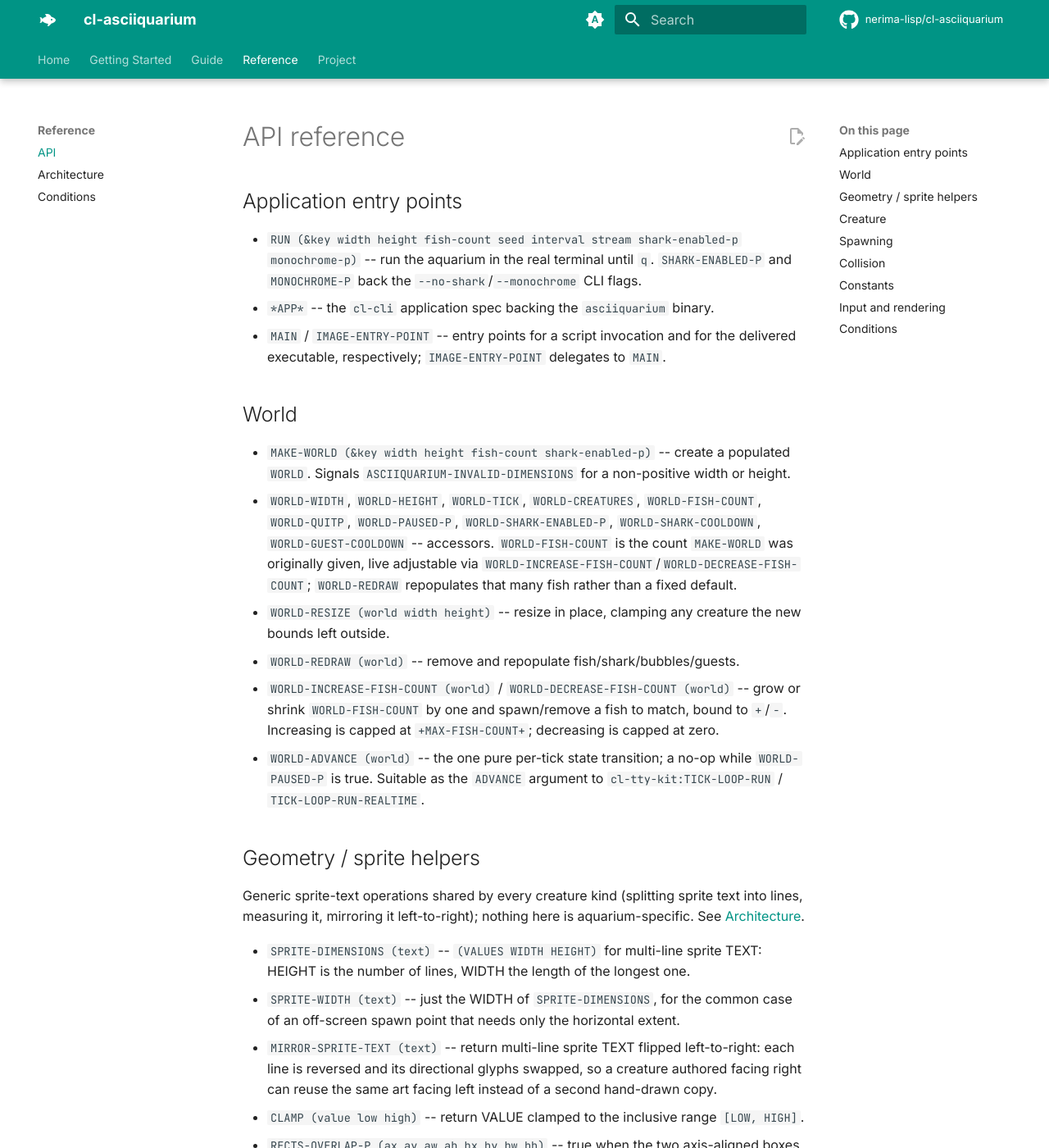
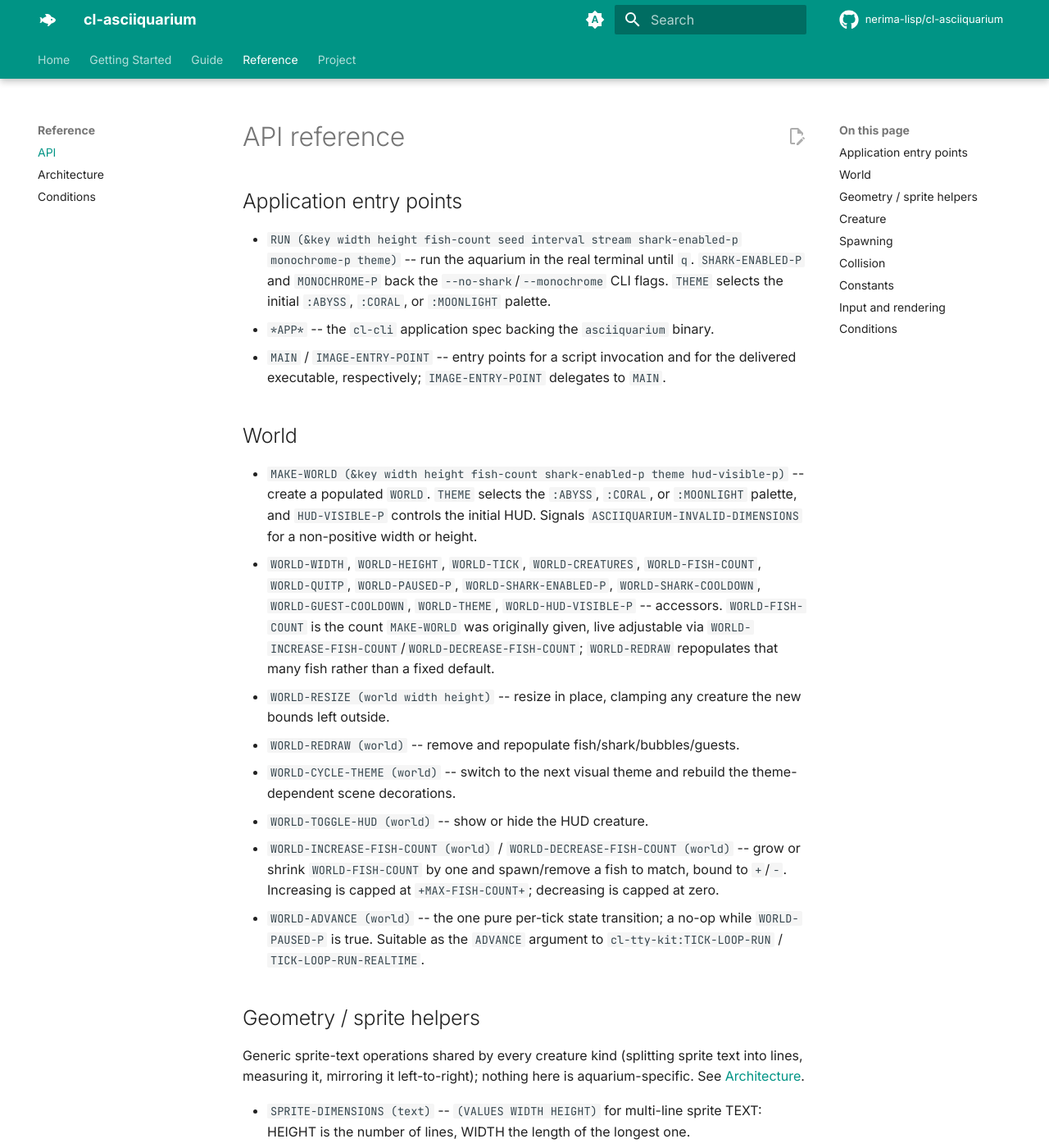
Before and after one commit to nerima-lisp/cl-asciiquarium, an MkDocs documentation site: the page built from docs/src/reference/api.md, in a window 1280 px wide and 1400 px high. Shown: the whole window at 82% size. Built offline with MkDocs 1.6.1 and Material for MkDocs 9.7.7, drawn with Linux system fonts in a browser that asks for light colours; comment, search, counter and statistics services are not loaded; some of the changed text lies outside the part shown.

Commit message:
docs: align public docs with renderer integration

```diff
--- a/docs/src/reference/api.md
+++ b/docs/src/reference/api.md
@@ -3,9 +3,10 @@
 ## Application entry points
 
 - `RUN (&key width height fish-count seed interval stream shark-enabled-p
-  monochrome-p)` -- run the aquarium in the real terminal until `q`.
+  monochrome-p theme)` -- run the aquarium in the real terminal until `q`.
   `SHARK-ENABLED-P` and `MONOCHROME-P` back the `--no-shark`/`--monochrome`
-  CLI flags.
+  CLI flags. `THEME` selects the initial `:ABYSS`, `:CORAL`, or `:MOONLIGHT`
+  palette.
 - `*APP*` -- the `cl-cli` application spec backing the `asciiquarium` binary.
 - `MAIN` / `IMAGE-ENTRY-POINT` -- entry points for a script invocation and for
   the delivered executable, respectively; `IMAGE-ENTRY-POINT` delegates to
@@ -13,18 +14,24 @@
 
 ## World
 
-- `MAKE-WORLD (&key width height fish-count shark-enabled-p)` -- create a
-  populated `WORLD`. Signals `ASCIIQUARIUM-INVALID-DIMENSIONS` for a
-  non-positive width or height.
+- `MAKE-WORLD (&key width height fish-count shark-enabled-p theme
+  hud-visible-p)` -- create a populated `WORLD`. `THEME` selects the
+  `:ABYSS`, `:CORAL`, or `:MOONLIGHT` palette, and `HUD-VISIBLE-P` controls the
+  initial HUD. Signals `ASCIIQUARIUM-INVALID-DIMENSIONS` for a non-positive
+  width or height.
 - `WORLD-WIDTH`, `WORLD-HEIGHT`, `WORLD-TICK`, `WORLD-CREATURES`,
   `WORLD-FISH-COUNT`, `WORLD-QUITP`, `WORLD-PAUSED-P`, `WORLD-SHARK-ENABLED-P`,
-  `WORLD-SHARK-COOLDOWN`, `WORLD-GUEST-COOLDOWN` -- accessors.
+  `WORLD-SHARK-COOLDOWN`, `WORLD-GUEST-COOLDOWN`, `WORLD-THEME`,
+  `WORLD-HUD-VISIBLE-P` -- accessors.
   `WORLD-FISH-COUNT` is the count `MAKE-WORLD` was originally given, live
   adjustable via `WORLD-INCREASE-FISH-COUNT`/`WORLD-DECREASE-FISH-COUNT`;
   `WORLD-REDRAW` repopulates that many fish rather than a fixed default.
 - `WORLD-RESIZE (world width height)` -- resize in place, clamping any
   creature the new bounds left outside.
 - `WORLD-REDRAW (world)` -- remove and repopulate fish/shark/bubbles/guests.
+- `WORLD-CYCLE-THEME (world)` -- switch to the next visual theme and rebuild
+  the theme-dependent scene decorations.
+- `WORLD-TOGGLE-HUD (world)` -- show or hide the HUD creature.
 - `WORLD-INCREASE-FISH-COUNT (world)` / `WORLD-DECREASE-FISH-COUNT (world)` --
   grow or shrink `WORLD-FISH-COUNT` by one and spawn/remove a fish to match,
   bound to `+`/`-`. Increasing is capped at `+MAX-FISH-COUNT+`; decreasing is
@@ -137,13 +144,17 @@ The one shape every sprite type goes through; see
 - `WORLD-APPLY-KEY-EVENT (world event)` / `WORLD-APPLY-KEY-EVENTS (world
   events)` -- apply decoded `cl-tty-kit:KEY-EVENT`s: `q`/`Q`/Ctrl-C quit,
   `r`/`R` redraw, space pauses/resumes, `+`/`=`/`-`/`_` adjust the live fish
-  count, `s`/`S` force-spawns a shark, `g`/`G` force-spawns a guest, `h`/`H`
-  toggles the help panel.
+  count, `t`/`T` cycles the theme, `u`/`U` toggles the HUD, `s`/`S`
+  force-spawns a shark, `g`/`G` force-spawns a guest, and `h`/`H` toggles the
+  help panel.
 - `WORLD-TOGGLE-HELP-OVERLAY (world)` -- add or remove the `:HELP-OVERLAY`
   creature (bound to `h`); excluded from `WORLD-REDRAW`, since it is UI state,
   not aquarium population.
 - `DRAW-WORLD (screen world)` -- paint every creature onto a `cl-tty-kit:SCREEN`.
-- `RENDER-FRAME (renderer world)` -- draw and return the diffed frame output.
+- `RENDER-FRAME (renderer world)` -- draw and return the diffed frame output,
+  reusing validated sprite caches and dirty regions where possible.
+- `SHUTDOWN-RENDERER (renderer)` -- stop the renderer-owned worker executor
+  and release its reusable frame state.
 
 ## Conditions
 
```
Also changed, not shown: docs/src/getting-started.md (+5 -1 lines), docs/src/project/roadmap.md (+5 -6 lines), README.md, 1 other file.
